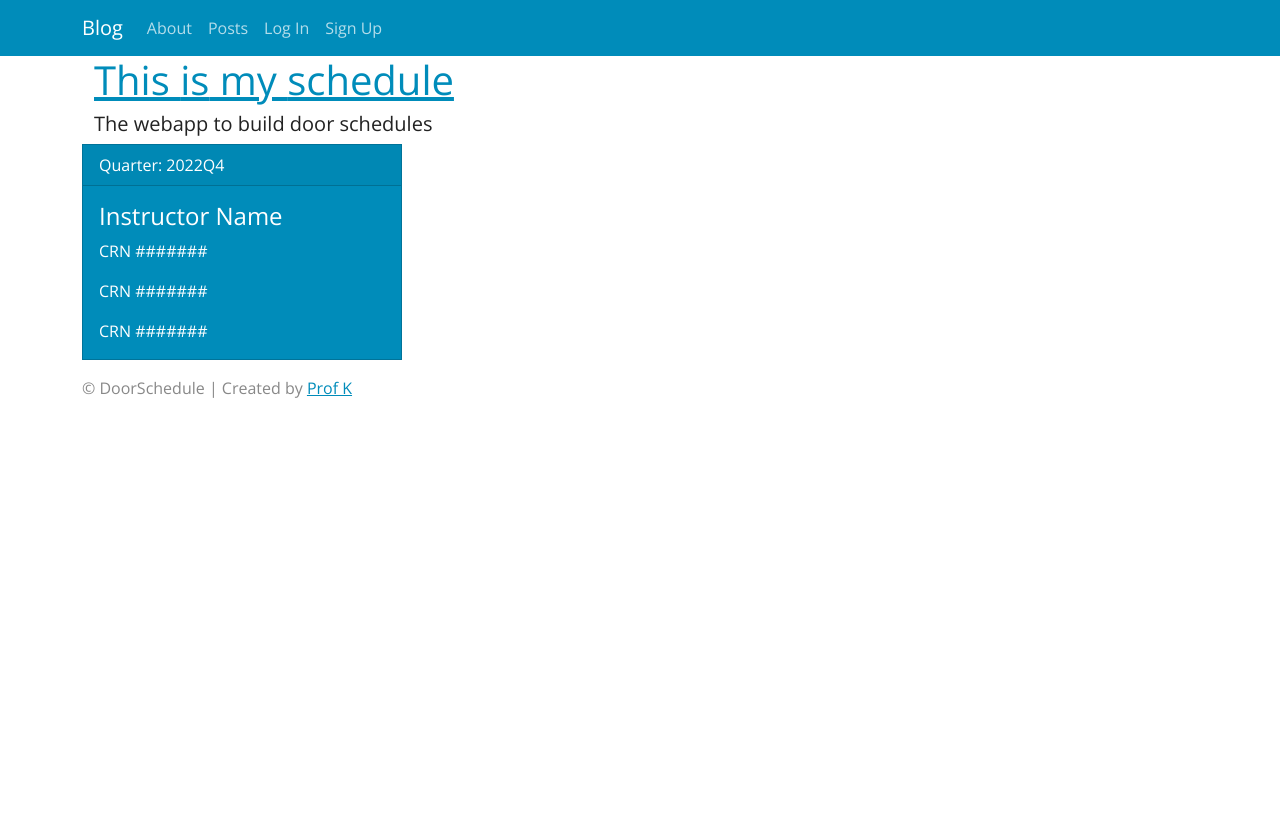
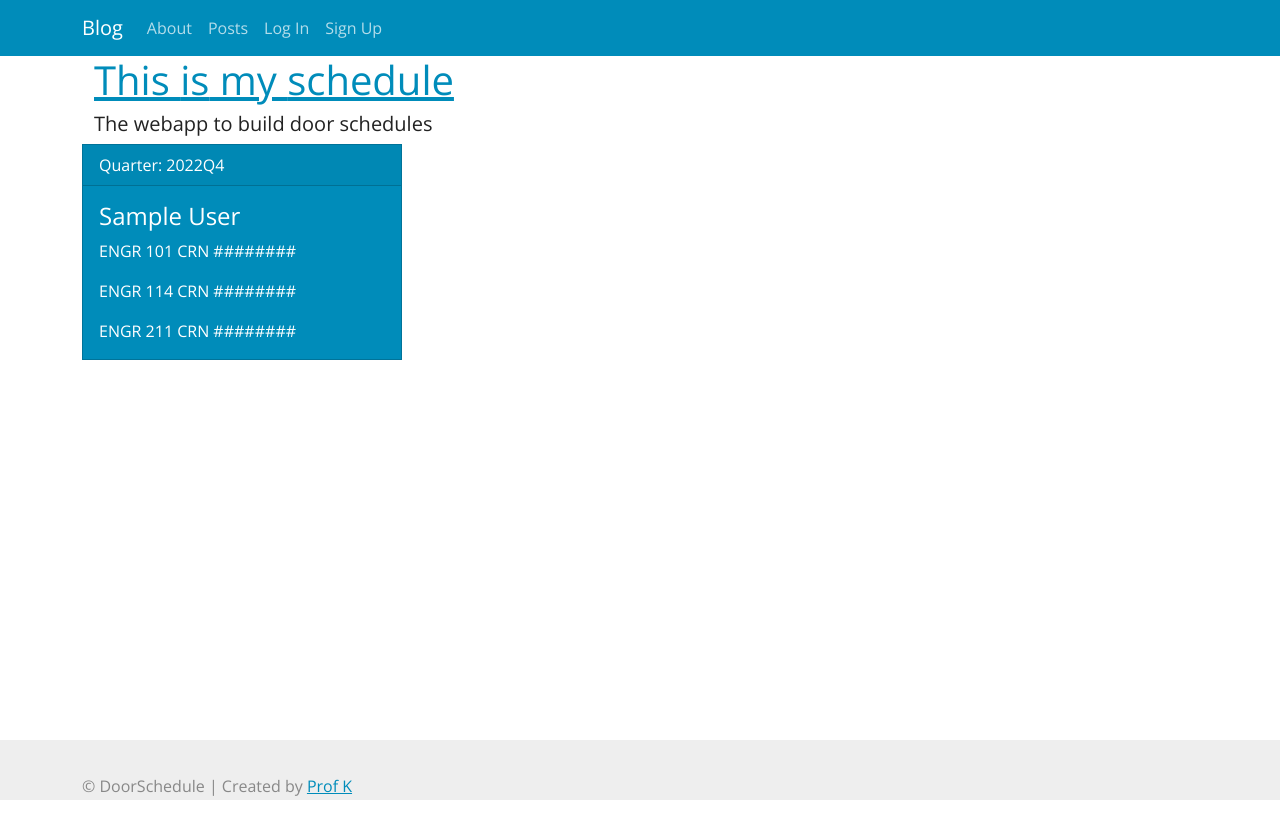
Before and after one commit to ProfessorKazarinoff/django-schedule, a Django app: page / in a window 1280 px wide. Before the commit the page ends 398 px from the top, so only its background shows below. Run offline with Django 4.2, Linux system fonts and the light colour scheme; tables that the repository leaves empty hold one stand-in row (values such as "Sample post"); some libraries are stand-ins or nearby versions.

Commit message:
add custom css for footer. Mess around with cards on the homepage

```diff
--- a/pages/views.py
+++ b/pages/views.py
@@ -1,11 +1,13 @@
 # pages/views.py
 
-from django.views.generic import TemplateView
+from django.views.generic import TemplateView, ListView
+from schedules.models import Instructor
 
 
 class AboutPageView(TemplateView):
     template_name = "about.html"
 
 
-class HomePageView(TemplateView):
+class HomePageView(ListView):
+    model = Instructor
     template_name = "home.html"
--- /dev/null
+++ b/static/css/custom.css
@@ -0,0 +1,7 @@
+/* Custom page CSS
+-------------------------------------------------- */
+/* Not required for template or sticky footer method. */
+
+main > .container {
+    padding: 60px 15px 0;
+  }
--- a/templates/footer.html
+++ b/templates/footer.html
@@ -1,6 +1,6 @@
 <!-- templates/footer.html -->
 
-<footer class="footer">
+<footer class="footer mt-auto py-3 bg-light">
     <div class="container">
         <span class="text-muted">© DoorSchedule | Created by <a href="https://pythonforundergradengineers/about">Prof K</a></span>
     </div>
--- a/templates/head.html
+++ b/templates/head.html
@@ -13,7 +13,8 @@
         <link href="https://fonts.googleapis.com/css?family=Libre+Franklin:400,400i,700&display=swap" rel="stylesheet">
 
         <link href="{% static 'css/bootstrap.min.css' %}" rel="stylesheet">
-        <link href="{% static 'css/subscribe.css' %}" rel="stylesheet">
+        <link href="{% static 'css/custom.css' %}" rel="stylesheet">
+        <link href="{% static 'css/footer.css' %}" rel="stylesheet">
     {% endblock css %}
     {% block title %}
         <title>Door Schedule</title>
--- a/templates/home.html
+++ b/templates/home.html
@@ -13,25 +13,15 @@
     </div>
 
     <div>
+        {% for instructor in object_list %}
+
         <div class="card text-white bg-primary mb-3" style="max-width: 20rem;">
             <div class="card-header">Quarter: 2022Q4</div>
             <div class="card-body">
-              <h4 class="card-title">Instructor Name</h4>
-              <p class="card-text">CRN #######</p>
-              <p class="card-text">CRN #######</p>
-              <p class="card-text">CRN #######</p>
-            </div>
-          </div>
-    </div>
-
-    <div>
-        {% for post in object_list %}
-
-        <div class="card text-white bg-primary mb-3" style="max-width: 20rem;">
-            <div class="card-header">Header</div>
-            <div class="card-body">
-              <h4 class="card-title">Primary card title</h4>
-              <p class="card-text">Some quick example text to build on the card title and make up the bulk of the card's content.</p>
+              <h4 class="card-title">{{ instructor.first_name }} {{ instructor.last_name }}</h4>
+              <p class="card-text">ENGR 101 CRN ########</p>
+              <p class="card-text">ENGR 114 CRN ########</p>
+              <p class="card-text">ENGR 211 CRN ########</p>
             </div>
           </div>
 
```
